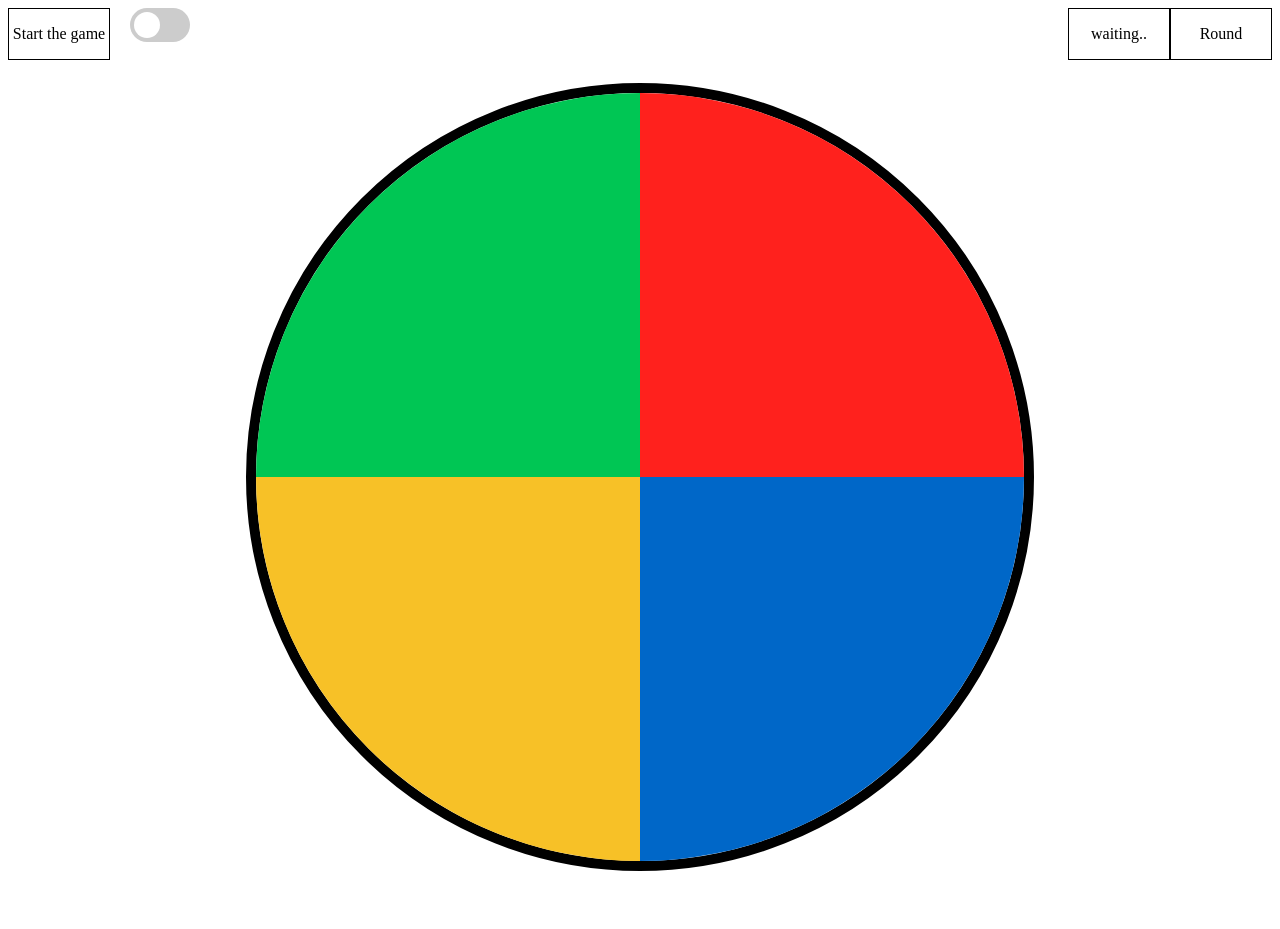
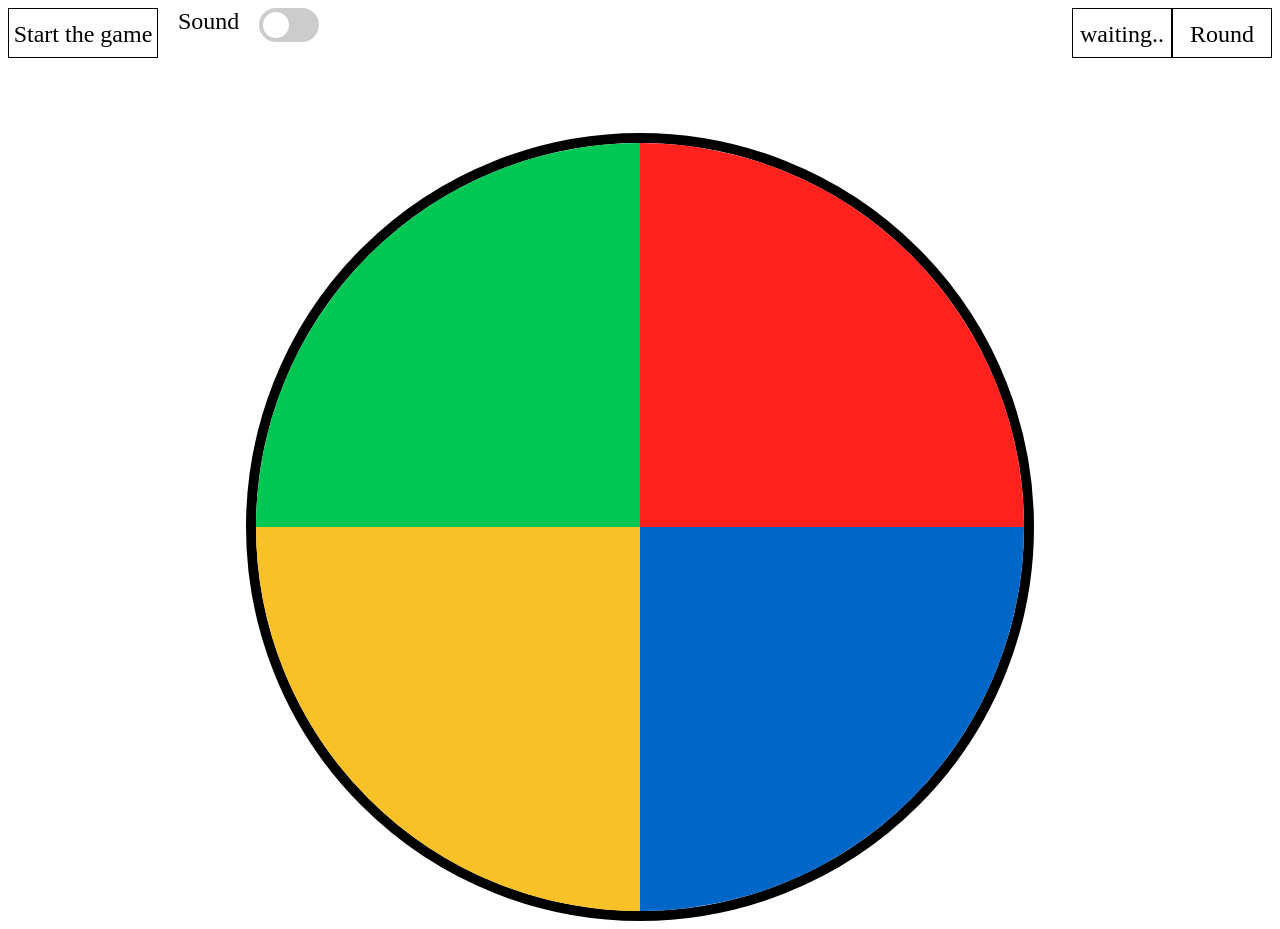
Before and after one commit to mabiesen/simon_sez_js, a plain HTML site: page index.html in a window 1280 px wide. Before the commit the page ends 879 px from the top, so only its background shows below. Drawn offline with nearby package versions, Linux system fonts and the light colour scheme.

Commit message:
css work on controls

```diff
--- a/index.css
+++ b/index.css
@@ -1,3 +1,8 @@
+#simon-wrapper{
+  font-size: 24px;
+}
+
+/* ---------------SIMON SEZ BOARD ------------------ */
 #circle {
   display: block;
   clear: both;
@@ -18,8 +23,6 @@
   float: left;
   margin: 0;
   padding: 0;
-  /* width: 100px;
-  height: 100px; */
   width: 30vw;
   height: 30vw;
 }
@@ -44,24 +47,28 @@
   opacity: 0.4;
 }
 
-.controls-wrapper{
-  display: block;
-  width: 100%;
-}
-
 .circle-wrapper{
   padding-top: 25px;
   width: 100%;
 }
 
+/* --------------------------------------------------------------------- */
+/* ---------------------- CONTROLS -------------------------------- */
+.controls-wrapper{
+  display: block;
+  width: 100%;
+  height: 50px;
+}
+
 #startgame{
   float: left;
   border: 1px solid black;
-  width: 100px;
+  width: 150px;
   height: 50px;
   line-height: 50px;
   text-align: center;
   cursor: pointer;
+  box-sizing: border-box;
 }
 
 #level, #round{
@@ -71,6 +78,18 @@
   height: 50px;
   line-height: 50px;
   text-align: center;
+  box-sizing: border-box;
+}
+
+
+
+/*  slider     */
+
+.switchwrapper{
+  height: 50px;
+  width: 200px;
+  display: inline-block;
+  box-sizing: border-box;
 }
 
 #soundswitch{
@@ -78,9 +97,6 @@
   margin-left: 20px;
 }
 
-
-
-/*  slider     */
 .switch {
   position: relative;
   display: inline-block;
--- a/index.html
+++ b/index.html
@@ -5,13 +5,17 @@
   <script src="https://ajax.googleapis.com/ajax/libs/jquery/3.3.1/jquery.min.js"></script>
   <script src="simon_sez.js"></script>
 </head>
-
+<div id="simon-wrapper">
   <div class="controls-wrapper">
     <div id="startgame" onClick="startGame()">Start the game</div>
+    <div class="switchwrapper">
+      <div style="text-align: center; float: left; padding-left: 20px; height: 100%; vertical-align: center;">Sound</div>
       <label id="soundswitch" class="switch">
         <input id="switchinput" type="checkbox">
         <span class="slider round"></span>
       </label>
+    </div>
+
     <div id="level">Round</div>
     <div id="round">waiting..</div>
   </div>
@@ -23,3 +27,4 @@
       <div id="q4" data-id="d_sharp.wav" class="quarter" onClick="userClick(this.id)"></div>
     </div>
   </div>
+</div>
```
Lines whose indentation alone changed are shown as unchanged.
